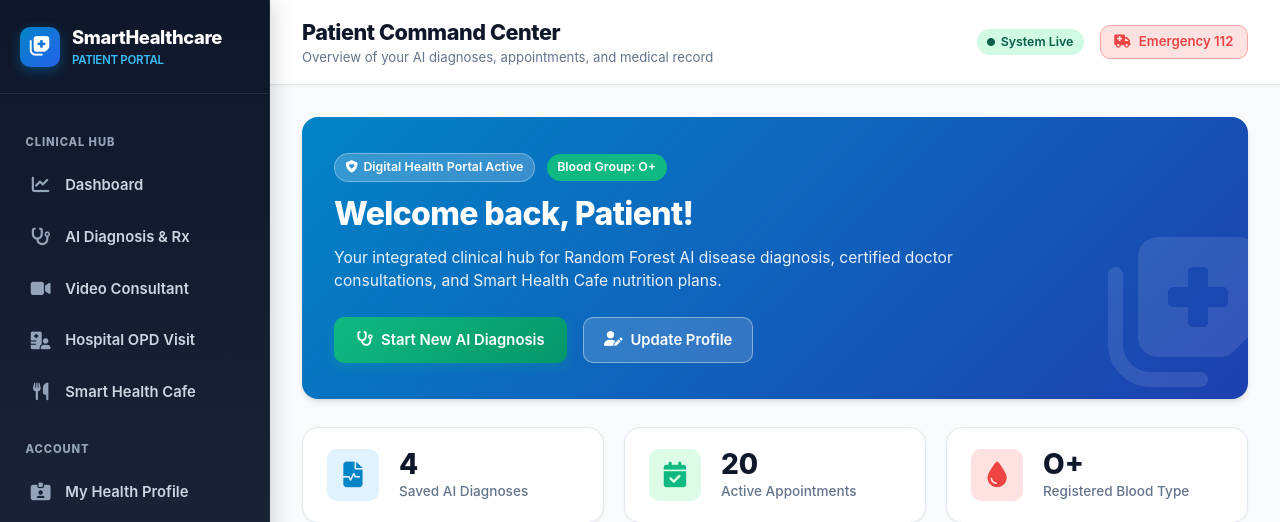
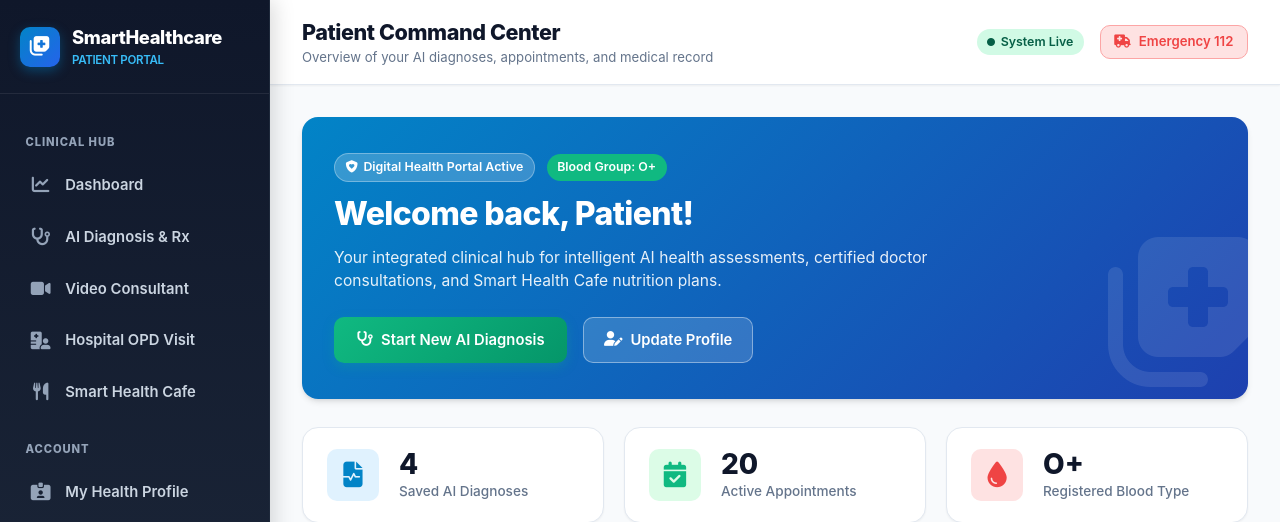
Before and after one commit to sravanthi9392-hub/SmartHealthCare, a Flask app: template templates/dashboard.html in a window 1280 px wide. Shown: the top 522 px of the page. Run offline with Flask 3, Linux system fonts and the light colour scheme; the template is opened without the code that fills it: values that come from a table or form of the project are taken from there, others are empty; data comes from the database, SQL or seed files in the repository.

Commit message:
Update dashboard.html

```diff
--- a/templates/dashboard.html
+++ b/templates/dashboard.html
@@ -24,7 +24,7 @@
             Welcome back, {{ current_user.full_name or 'Patient' }}!
         </h1>
         <p style="opacity: 0.9; font-size: 0.975rem; margin-bottom: 1.5rem;">
-            Your integrated clinical hub for Random Forest AI disease diagnosis, certified doctor consultations, and Smart Health Cafe nutrition plans.
+            Your integrated clinical hub for intelligent AI health assessments, certified doctor consultations, and Smart Health Cafe nutrition plans.
         </p>
         <div style="display: flex; gap: 1rem; flex-wrap: wrap;">
             <a href="{{ url_for('prescription') }}" class="btn btn-success" style="padding: 0.75rem 1.4rem;">
```
